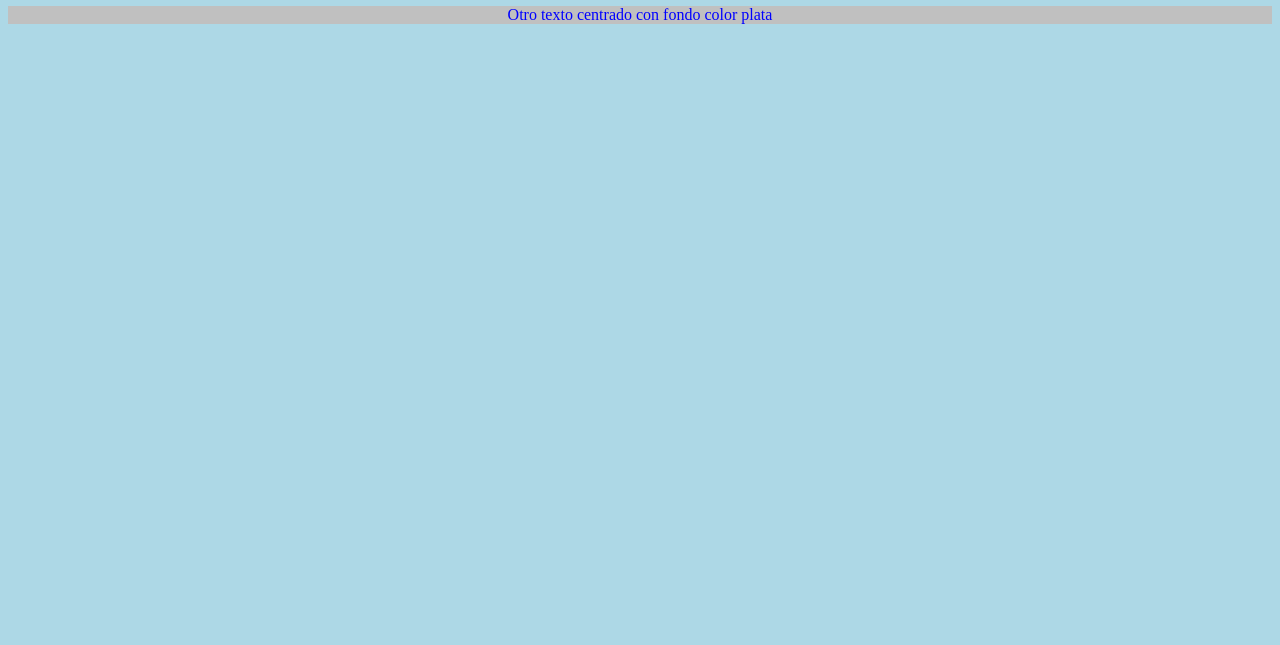
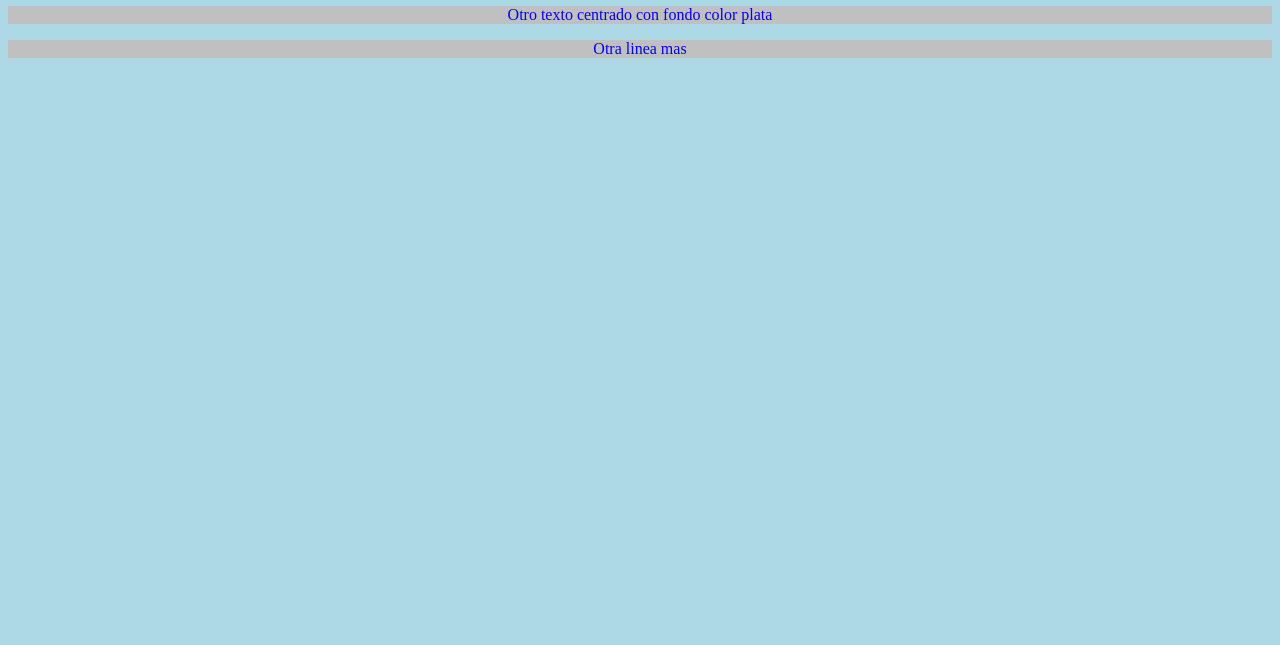
Before and after one commit to manometho/practicacss01, a plain HTML site: page index.html in a window 1280 px wide. Shown: the part 155-800 px from the top of the page. Drawn offline with Linux system fonts and the light colour scheme.

Commit message:
segundo commit

```diff
--- a/index.html
+++ b/index.html
@@ -14,6 +14,7 @@
     <p>Texto centrado de fondo color plata</p>
     <h1>Texto <span>alineado</span> a la derecha</h1>
     <p>Otro texto centrado con fondo color plata</p>
+    <p>Otra linea mas</p>
 
 </body>
 </html>
```
